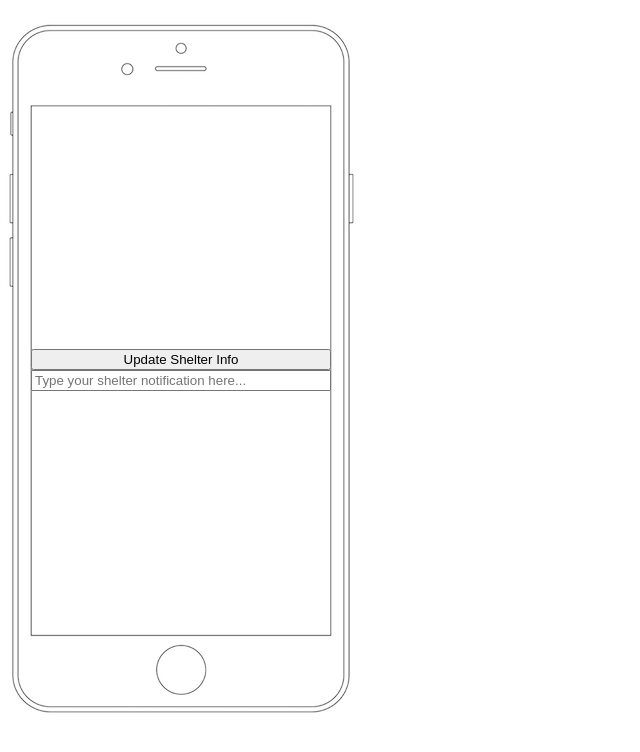
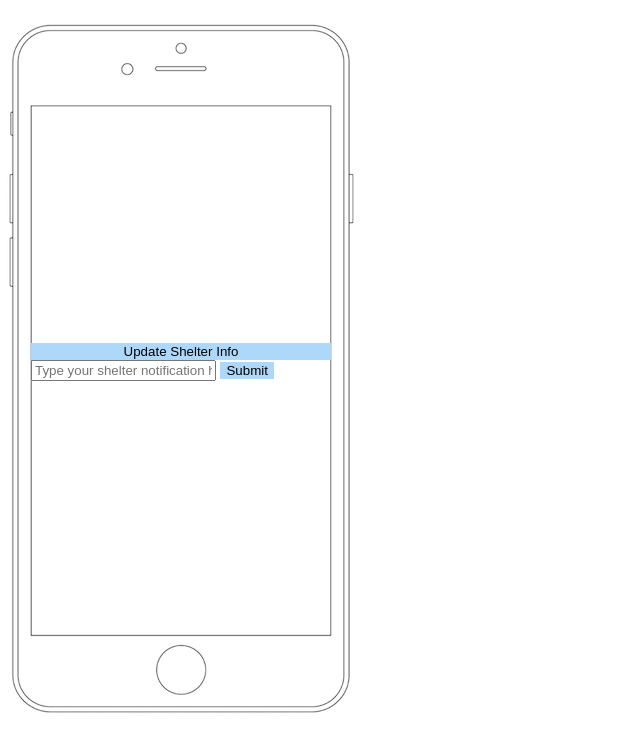
Before and after one commit to mtruong68/intellishelter, a plain HTML site: page manager_overview.html in a window 1280 px wide. Shown: the whole page, without its empty margins (0-640 px from the left). Drawn offline with Linux system fonts and the light colour scheme.

Commit message:
updated manager.css

```diff
--- a/css/manager.css
+++ b/css/manager.css
@@ -4,5 +4,10 @@
 
 
 .button {
+	background-color: rgb(173, 216, 250);
+	border: none;
+}
 
+.button:hover {
+	cursor: pointer;
 }
--- a/manager_overview.html
+++ b/manager_overview.html
@@ -2,13 +2,17 @@
 <header>
   <title>Music Player</title>
   <link rel="stylesheet" type="text/css" href="css/ipod.css"/>
+  <link rel="stylesheet" type="text/css" href="css/manager.css"/>
   <link href="https://fonts.googleapis.com/icon?family=Material+Icons"
   rel="stylesheet">
 </header>
 <body>
   <div id="screen">
   	<button id="update_button" class="button">Update Shelter Info</button>
+  	<form>
   		<input id="update_info" type="text" name="update_text" placeholder="Type your shelter notification here...">
+  		<input type="submit" class="button" value="Submit">
+  	</form>
   </div>
 </body>
 </html>
```
